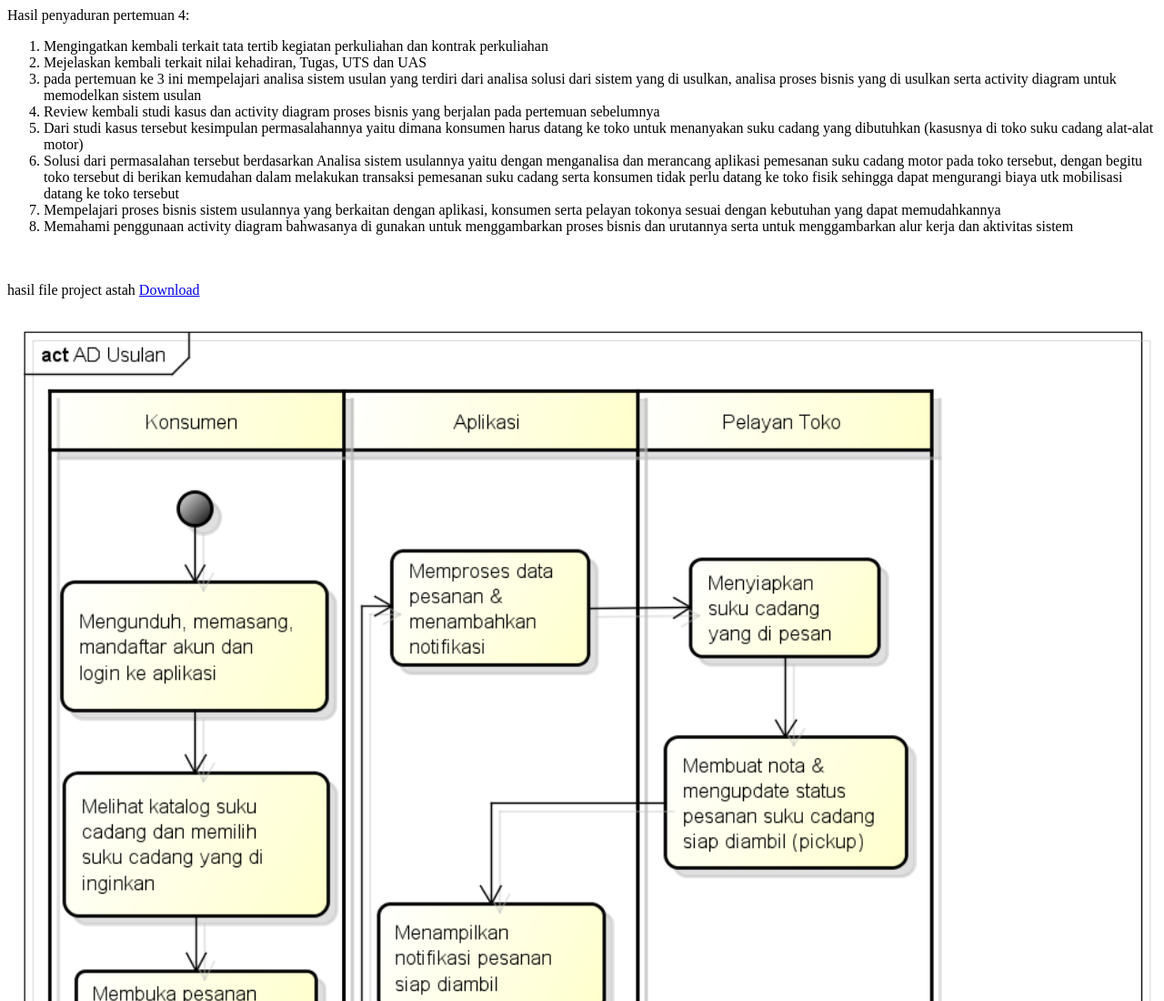
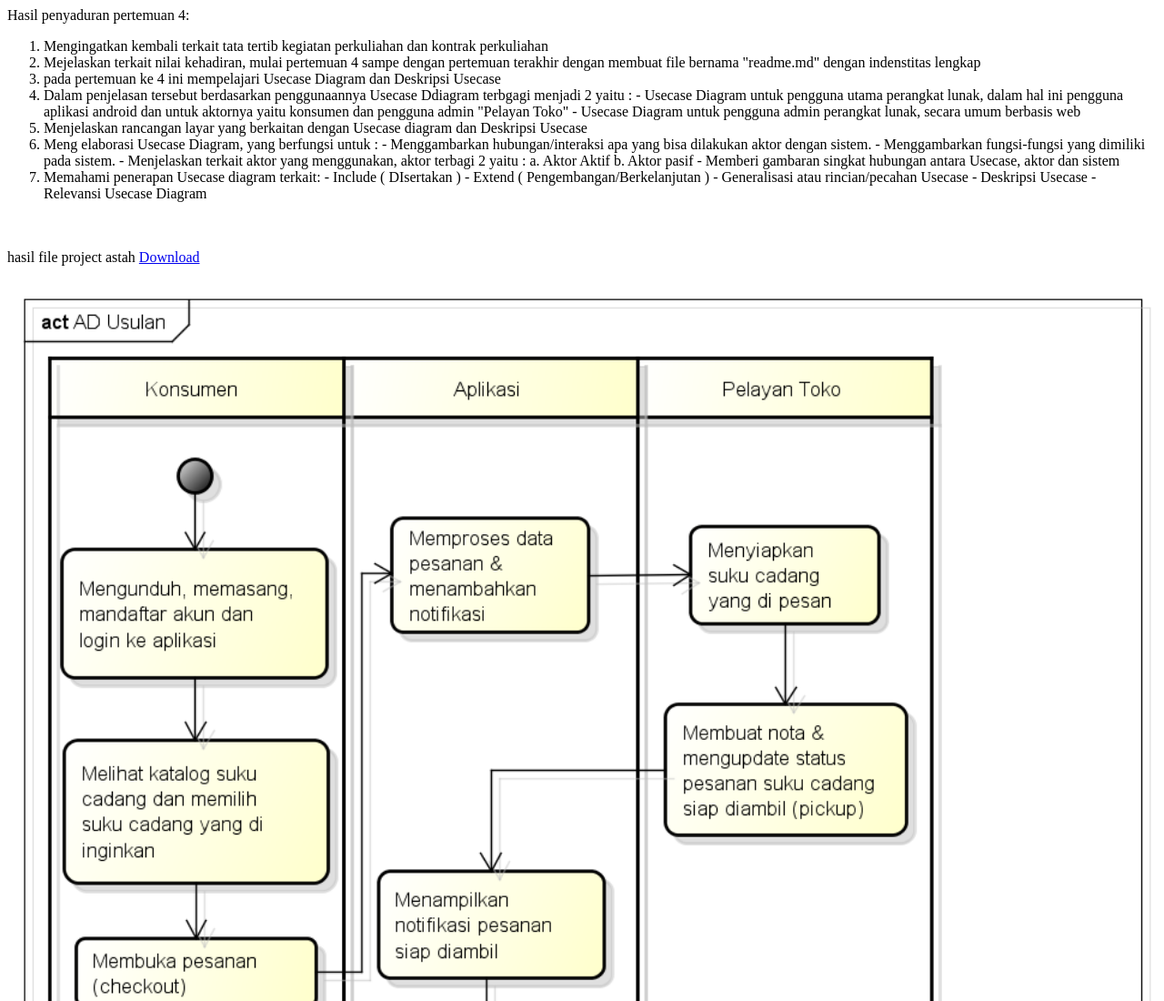
Before and after one commit to Feri2410/sadurrpl, a plain HTML site: page 4/index.html in a window 1280 px wide. Shown: the top 1100 px of the page at 91% size. Drawn offline with Linux system fonts and the light colour scheme; files whose address does not match are found by name.

Commit message:
Update index.html

```diff
--- a/4/index.html
+++ b/4/index.html
@@ -1,14 +1,25 @@
 Hasil penyaduran pertemuan 4:<br>
 <ol>
   <li>Mengingatkan kembali terkait tata tertib kegiatan perkuliahan dan kontrak perkuliahan</li>
-  <li>Mejelaskan kembali terkait nilai kehadiran, Tugas, UTS dan UAS</li>
-  <li>pada pertemuan ke 3 ini mempelajari analisa sistem usulan yang terdiri dari analisa solusi dari sistem yang di usulkan, analisa proses bisnis yang di usulkan serta activity diagram untuk memodelkan sistem usulan</li>
-  <li>Review kembali studi kasus dan activity diagram proses bisnis yang berjalan pada pertemuan sebelumnya</li>
-  <li>Dari studi kasus tersebut kesimpulan permasalahannya yaitu dimana konsumen harus datang ke toko untuk menanyakan suku cadang yang dibutuhkan (kasusnya di toko suku cadang alat-alat motor)</li>
-  <li>Solusi dari permasalahan tersebut berdasarkan Analisa sistem usulannya yaitu dengan menganalisa dan merancang aplikasi pemesanan suku cadang motor pada toko tersebut, dengan begitu toko tersebut di berikan kemudahan dalam melakukan transaksi pemesanan suku cadang serta konsumen tidak perlu datang ke toko fisik sehingga dapat mengurangi biaya utk mobilisasi datang ke toko tersebut</li>
-  <li>Mempelajari proses bisnis sistem usulannya yang berkaitan dengan aplikasi, konsumen serta pelayan tokonya sesuai dengan kebutuhan yang dapat memudahkannya</li>
-  <li>Memahami penggunaan activity diagram bahwasanya di gunakan untuk menggambarkan proses bisnis dan urutannya serta untuk menggambarkan alur kerja dan aktivitas sistem</li>
-
+  <li>Mejelaskan terkait nilai kehadiran, mulai pertemuan 4 sampe dengan pertemuan terakhir dengan membuat file bernama "readme.md" dengan indenstitas lengkap</li>
+  <li>pada pertemuan ke 4 ini mempelajari Usecase Diagram dan Deskripsi Usecase</li>
+  <li>Dalam penjelasan tersebut berdasarkan penggunaannya Usecase Ddiagram terbgagi menjadi 2 yaitu :
+    - Usecase Diagram untuk pengguna utama perangkat lunak, dalam hal ini pengguna aplikasi android dan untuk aktornya yaitu konsumen dan pengguna admin "Pelayan Toko"
+    - Usecase Diagram untuk pengguna admin perangkat lunak, secara umum berbasis web</li>
+  <li>Menjelaskan rancangan layar yang berkaitan dengan Usecase diagram dan Deskripsi Usecase</li>
+  <li>Meng elaborasi Usecase Diagram, yang berfungsi untuk :
+    - Menggambarkan hubungan/interaksi apa yang bisa dilakukan aktor dengan sistem.
+    - Menggambarkan fungsi-fungsi yang dimiliki pada sistem.
+    - Menjelaskan terkait aktor yang menggunakan, aktor terbagi 2 yaitu :
+        a. Aktor Aktif
+        b. Aktor pasif
+    - Memberi gambaran singkat hubungan antara Usecase, aktor dan sistem</li>
+  <li>Memahami penerapan Usecase diagram terkait:
+    - Include ( DIsertakan )
+    - Extend ( Pengembangan/Berkelanjutan )
+    - Generalisasi atau rincian/pecahan Usecase
+    - Deskripsi Usecase
+    - Relevansi Usecase Diagram</li>
 
 
 </ol>
```
